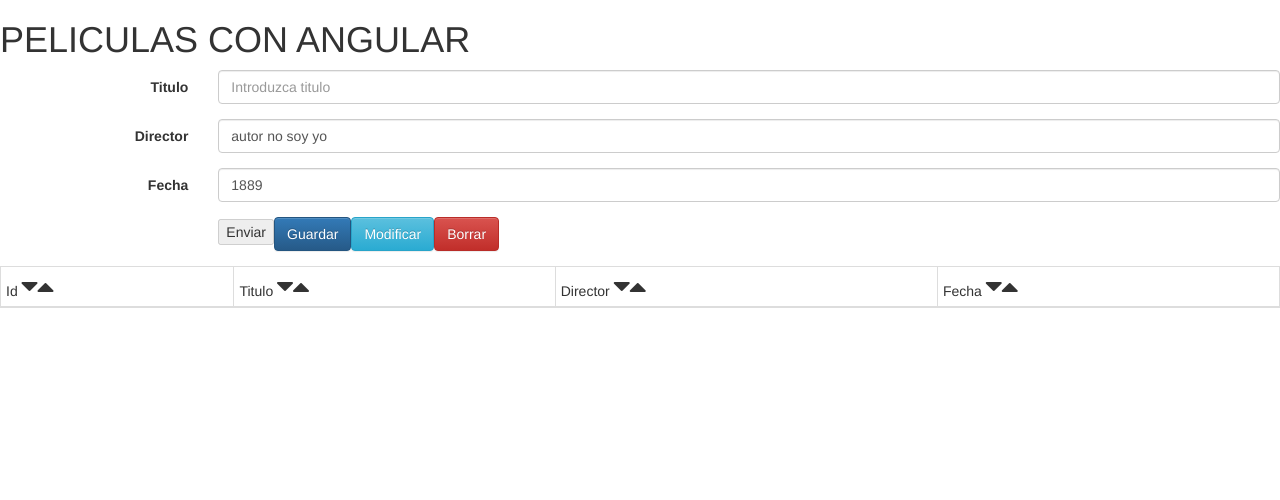
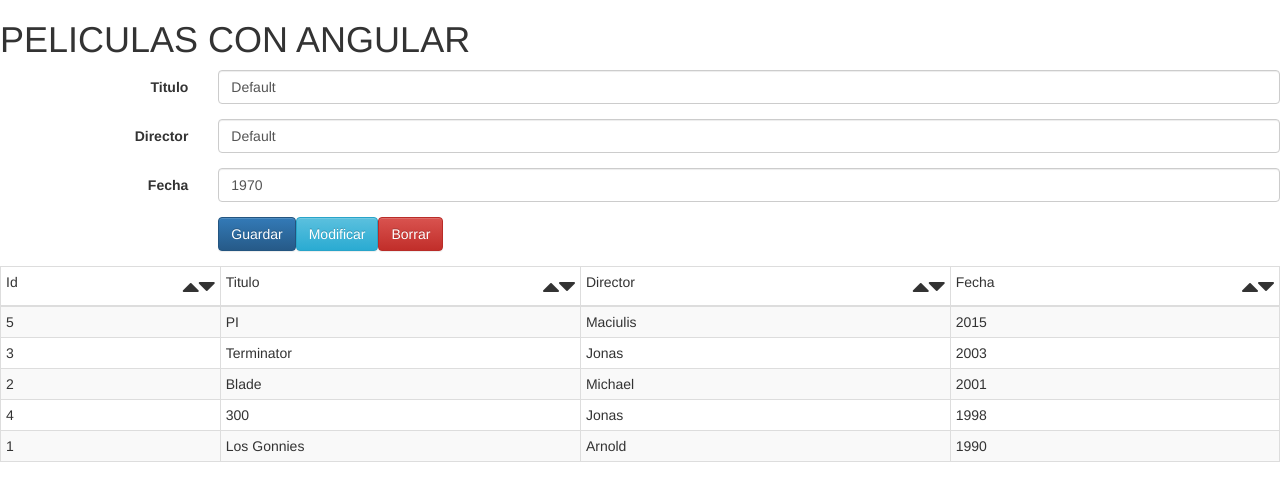
Before and after one commit to ivs1980project/mean-stack-peliculas, an Angular app in the folder angular-films/videoclub/: page / in a window 1280 px wide. Shown: the top 500 px of the page. Built offline with nearby package versions, Linux system fonts and the light colour scheme.

Commit message:
CRUD entre form y tabla sin comunicacion entre tabla y form

```diff
--- a/angular-films/videoclub/src/app/app.module.ts
+++ b/angular-films/videoclub/src/app/app.module.ts
@@ -5,15 +5,11 @@
 
 import { AppComponent } from './app.component';
 import { FilmStoreComponent } from './film-store/film-store.component';
-import { FilmTableComponent } from './film-table/film-table.component';
-import { FilmFormComponent } from './film-form/film-form.component';
 
 @NgModule({
   declarations: [
     AppComponent,
-    FilmStoreComponent,
-    FilmTableComponent,
-    FilmFormComponent
+    FilmStoreComponent
   ],
   imports: [
     BrowserModule,
--- a/angular-films/videoclub/src/app/film-form/film-form.component.html
+++ /dev/null
@@ -1,28 +0,0 @@
-<form #form="ngForm" (ngSubmit)="enviarFormulario(form.value)" class="form-horizontal"  >
-	<div class="form-group">
-		<label for="titulo" class="col-sm-2 control-label">Titulo</label>
-		<div class="col-sm-10">
-			<input type="text" class="form-control"  placeholder="Introduzca titulo" pattern="/[0-9]{7,8}[A-Z]+/" #titulo="ngModel" name="titulo" [(ngModel)]="film.titulo" required/>
-		</div>
-	</div>
-	<div class="form-group">
-		<label for="director" class="col-sm-2 control-label">Director</label>
-		<div class="col-sm-10">
-			<input type="director" class="form-control" id="form-director" placeholder="Director" #autor="ngModel" name="director" [(ngModel)]="film.autor" required/>
-		</div>
-	</div>
-	<div class="form-group">
-		<label for="fecha" class="col-sm-2 control-label">Fecha</label>
-		<div class="col-sm-10">
-			<input type="fecha" class="form-control" id="form-fecha" placeholder="Fecha" #anio="ngModel" name="anio" [(ngModel)]="film.anio" required/>
-		</div>
-	</div>
-	<div class="form-group">
-		<div class="col-sm-offset-2 col-sm-10 centered">
-      <button type="submit" [disabled]="form.invalid">Enviar</button>
-			<input type="button" (click)="save()" id="save" class="btn btn-primary" value="Guardar" />
-			<input type="button" (click)="save()" id="modify" class="btn btn-info" value="Modificar" />
-			<input type="button" (click)="save()" id="delete" class="btn btn-danger" value="Borrar" />
-		</div>
-	</div>
-</form>
--- a/angular-films/videoclub/src/app/film-form/film-form.component.ts
+++ /dev/null
@@ -1,26 +0,0 @@
-import { Component, OnInit } from '@angular/core';
-import { Film } from '../modelo/film';
-import { FilmService } from '../servicios/film.service';
-
-@Component({
-  selector: 'app-film-form',
-  templateUrl: './film-form.component.html',
-  styleUrls: ['./film-form.component.css']
-})
-export class FilmFormComponent implements OnInit {
-
-  private film: Film;
-
-  constructor() {
-      this.film= new Film (0,"","autor no soy yo", 1889);
-  }
-
-  ngOnInit() {
-  }
-
-  enviarFormulario(formulario: any){
-    console.log("Datos del formulario enviado: "+formulario);
-    console.log("Peli: " +this.film);
-  }
-
-}
--- a/angular-films/videoclub/src/app/film-store/film-store.component.html
+++ b/angular-films/videoclub/src/app/film-store/film-store.component.html
@@ -2,38 +2,44 @@
 
 <h1>PELICULAS CON ANGULAR</h1>
 
-  <app-film-form>Loading...</app-film-form>
+<!--  <app-film-form>Loading...</app-film-form>
   <app-film-table>Loading...</app-film-table>
-<!--
-<form role="form" class="form-horizontal" action="#" method="post">
+-->
+
+<form #form="ngForm" (ngSubmit)="enviarFormulario(form.value)" class="form-horizontal" role="form">
 	<div class="form-group">
 		<label for="titulo" class="col-sm-2 control-label">Titulo</label>
 		<div class="col-sm-10">
-			<input type="text" class="form-control" id="form-titulo" placeholder="Introduzca titulo" pattern="/[0-9]{7,8}[A-Z]+/" />
+			<input type="text" class="form-control" placeholder="Introduzca titulo" pattern="/[0-9]{7,8}[A-Z]+/" #titulo="ngModel" name="titulo"
+				[(ngModel)]="film.titulo" required/>
 		</div>
 	</div>
 	<div class="form-group">
 		<label for="director" class="col-sm-2 control-label">Director</label>
 		<div class="col-sm-10">
-			<input type="director" class="form-control" id="form-director" placeholder="Director" />
+			<input type="director" class="form-control" id="form-director" placeholder="Director" #autor="ngModel" name="autor" [(ngModel)]="film.autor"
+				required/>
 		</div>
 	</div>
 	<div class="form-group">
 		<label for="fecha" class="col-sm-2 control-label">Fecha</label>
 		<div class="col-sm-10">
-			<input type="fecha" class="form-control" id="form-fecha" placeholder="Fecha" />
+			<input type="fecha" class="form-control" id="form-fecha" placeholder="Fecha" #anio="ngModel" name="anio" [(ngModel)]="film.anio"
+				required/>
 		</div>
 	</div>
 	<div class="form-group">
 		<div class="col-sm-offset-2 col-sm-10 centered">
-			<input type="button" (click)="save()" id="save" class="btn btn-primary" value="Guardar" />
-			<input type="button" (click)="save()" id="modify" class="btn btn-info" value="Modificar" />
-			<input type="button" (click)="save()" id="delete" class="btn btn-danger" value="Borrar" />
+			<input type="button" (click)="addFilm(film)" id="save" class="btn btn-primary" value="Guardar" />
+			<input type="button" (click)="modifyFilm(film)" id="modify" class="btn btn-info" value="Modificar" />
+			<input type="button" (click)="deleteFilm(film)" id="delete" class="btn btn-danger" value="Borrar" />
 		</div>
 	</div>
 </form>
--->
-<!--
+
+
+
+
 <table id="film-table" class="table table-striped table-bordered table-hover table-condensed">
 	<thead>
 		<tr>
@@ -42,21 +48,21 @@
 				<span (click)="setOrder('id', 'up')" class="fa fa-caret-up fa-2x colocar"></span>
 			</td>
 			<td>Titulo
-				<span (click)="setOrder('titulo', 'down')" class="fa fa-caret-down fa-2x"></span>
-				<span (click)="setOrder('titulo', 'up')" class="fa fa-caret-up fa-2x"></span>
+				<span (click)="setOrder('titulo', 'down')" class="fa fa-caret-down fa-2x colocar"></span>
+				<span (click)="setOrder('titulo', 'up')" class="fa fa-caret-up fa-2x colocar"></span>
 			</td>
 			<td>Director
-				<span (click)="setOrder('director', 'down')" class="fa fa-caret-down fa-2x"></span>
-				<span (click)="setOrder('director', 'up')" class="fa fa-caret-up fa-2x"></span>
+				<span (click)="setOrder('director', 'down')" class="fa fa-caret-down fa-2x colocar"></span>
+				<span (click)="setOrder('director', 'up')" class="fa fa-caret-up fa-2x colocar"></span>
 			</td>
 			<td>Fecha
-				<span (click)="setOrder('fecha', 'down')" class="fa fa-caret-down fa-2x"></span>
-				<span (click)="setOrder('fecha', 'up')" class="fa fa-caret-up fa-2x"></span>
+				<span (click)="setOrder('fecha', 'down')" class="fa fa-caret-down fa-2x colocar"></span>
+				<span (click)="setOrder('fecha', 'up')" class="fa fa-caret-up fa-2x colocar"></span>
 			</td>
 		</tr>
 	</thead>
 	<tbody>
-		<tr *ngFor="let film of filmStore">
+		<tr *ngFor="let film of filmStore" (click)="onRowClick(film)">
 			<td>{{film.id}}</td>
 			<td>{{film.titulo}}</td>
 			<td>{{film.autor}}</td>
@@ -64,4 +70,3 @@
 		</tr>
 	</tbody>
 </table>
--->
--- a/angular-films/videoclub/src/app/film-store/film-store.component.ts
+++ b/angular-films/videoclub/src/app/film-store/film-store.component.ts
@@ -10,8 +10,11 @@
 })
 export class FilmStoreComponent implements OnInit {
   filmStore: Film[];
+  film: Film;
+
   constructor(private filmService: FilmService) {
     this.filmStore = this.filmService.filmStore;
+    this.film = this.filmService.film;
   }
 
   ngOnInit() {
@@ -21,13 +24,20 @@
     this.filmService.addFilm(film);
   }
   deleteFilm(film) {
+    film.id = 2;
     this.filmService.deleteFilm(film);
   }
-  searchFilm(film) {
-    this.filmService.searchFilm(film);
+  modifyFilm(film) {
+    film.id = 3;
+    film.titulo = "otroTituloMas";
+    this.filmService.modifyFilm(film);
   }
   setOrder(orden, tipo) {
     this.filmService.setOrder(orden, tipo);
+  }
+
+  onRowClick(film) {
+    console.log(film);
   }
 
   /*  setOrder(orden, tipo) {
--- a/angular-films/videoclub/src/app/film-table/film-table.component.html
+++ /dev/null
@@ -1,43 +0,0 @@
-<table id="film-table" class="table table-striped table-bordered table-hover table-condensed">
-	<thead>
-		<tr>
-			<!--<td class="header-columna" (click)="setOrder('id')">Id</td>
-			<td class="header-columna" (click)="setOrder('titulo')">T&iacute;tulo</th>
-			<td class="header-columna" (click)="setOrder('director')">Director</th>
-			<td class="header-columna" (click)="setOrder('fecha')">Fecha</th>
-			-->
-			<td>Id
-				<span (click)="setOrder('id', 'down')" class="fa fa-caret-down fa-2x colocar"></span>
-				<span (click)="setOrder('id', 'up')" class="fa fa-caret-up fa-2x colocar"></span>
-			</td>
-			<td>Titulo
-				<span (click)="setOrder('titulo', 'down')" class="fa fa-caret-down fa-2x"></span>
-				<span (click)="setOrder('titulo', 'up')" class="fa fa-caret-up fa-2x"></span>
-			</td>
-			<td>Director
-				<span (click)="setOrder('director', 'down')" class="fa fa-caret-down fa-2x"></span>
-				<span (click)="setOrder('director', 'up')" class="fa fa-caret-up fa-2x"></span>
-			</td>
-			<td>Fecha
-				<span (click)="setOrder('fecha', 'down')" class="fa fa-caret-down fa-2x"></span>
-				<span (click)="setOrder('fecha', 'up')" class="fa fa-caret-up fa-2x"></span>
-			</td>
-		</tr>
-	</thead>
-	<tbody>
-		<!--
-         <tr ng-repeat="film in filmStore">
-            <td>{{film.id}}</td>
-            <td>{{film.titulo}}</td>
-            <td>{{film.autor}}</td>
-            <td>{{film.anio}}</td>
-         </tr>
-         -->
-		<tr *ngFor="let film of filmStore">
-			<td>{{film.id}}</td>
-			<td>{{film.titulo}}</td>
-			<td>{{film.autor}}</td>
-			<td>{{film.anio}}</td>
-		</tr>
-	</tbody>
-</table>
--- a/angular-films/videoclub/src/app/film-table/film-table.component.ts
+++ /dev/null
@@ -1,15 +0,0 @@
-import { Component, OnInit } from '@angular/core';
-
-@Component({
-  selector: 'app-film-table',
-  templateUrl: './film-table.component.html',
-  styleUrls: ['./film-table.component.css']
-})
-export class FilmTableComponent implements OnInit {
-
-  constructor() { }
-
-  ngOnInit() {
-  }
-
-}
--- a/angular-films/videoclub/src/app/servicios/film.service.ts
+++ b/angular-films/videoclub/src/app/servicios/film.service.ts
@@ -5,20 +5,47 @@
 export class FilmService {
 
   filmStore: Film[];
+  film: Film;
+  id: number = 1;
 
   constructor() {
     this.filmStore = this.createNewFilmStore();
+    this.film = this.createDefaultFilm();
     console.log("create store");
   }
 
   addFilm(film) {
+    film.id = this.id++;
     this.filmStore.push(film);
+
+    //    this.filmStore.push(new Film(this.id++, film.titulo, film.autor, film.anio));
   }
+
   deleteFilm(film) {
-    //TODO
+    let filmToDeletePosition = this.searchFilm(film);
+    if (filmToDeletePosition != null) {
+      this.filmStore.splice(filmToDeletePosition, 1);
+    }
   }
-  searchFilm(film) {
-    //TODO
+
+
+  modifyFilm(film) {
+    let filmToModifyPosition = this.searchFilm(film);
+    if (filmToModifyPosition != null) {
+      this.filmStore.splice(filmToModifyPosition, 1);
+      this.filmStore.push(film);
+    }
+  }
+
+  //Devuelve la posicion de la pelicula en el array o null si no está
+  searchFilm(film): number {
+    for (var position = 0; position < this.filmStore.length; position++) {
+      let compareFilm = this.filmStore[position];
+      if (compareFilm.getId() == film.id) {
+        return position;
+      }
+    }
+    return null;
   }
 
   setOrder(orden, tipo) {
@@ -55,15 +82,18 @@
   }
 
   createNewFilmStore(): Film[] {
-    let film1: Film = new Film(1, "Los Gonnies", "Arnold", 1990);
-    let film2: Film = new Film(2, "Blade", "Michael", 2001);
-    let film3: Film = new Film(3, "Terminator", "Jonas", 2003);
-    let film4: Film = new Film(4, "300", "Jonas", 1998);
-    let film5: Film = new Film(5, "PI", "Maciulis", 2015);
+    let film1: Film = new Film(this.id++, "Los Gonnies", "Arnold", 1990);
+    let film2: Film = new Film(this.id++, "Blade", "Michael", 2001);
+    let film3: Film = new Film(this.id++, "Terminator", "Jonas", 2003);
+    let film4: Film = new Film(this.id++, "300", "Jonas", 1998);
+    let film5: Film = new Film(this.id++, "PI", "Maciulis", 2015);
     let filmStore2: Film[] = new Array<Film>();
     filmStore2.push(film5, film3, film2, film4, film1);
     return filmStore2
   }
 
+  createDefaultFilm(): Film {
+    return new Film(0, "Default", "Default", 1970);
+  }
 
 }
```
Also changed, not shown: angular-films/videoclub/src/app/film-form/film-form.component.css (deleted), angular-films/videoclub/src/app/film-table/film-table.component.css (deleted), 2 other files (tests, documents, lock files or other folders).
